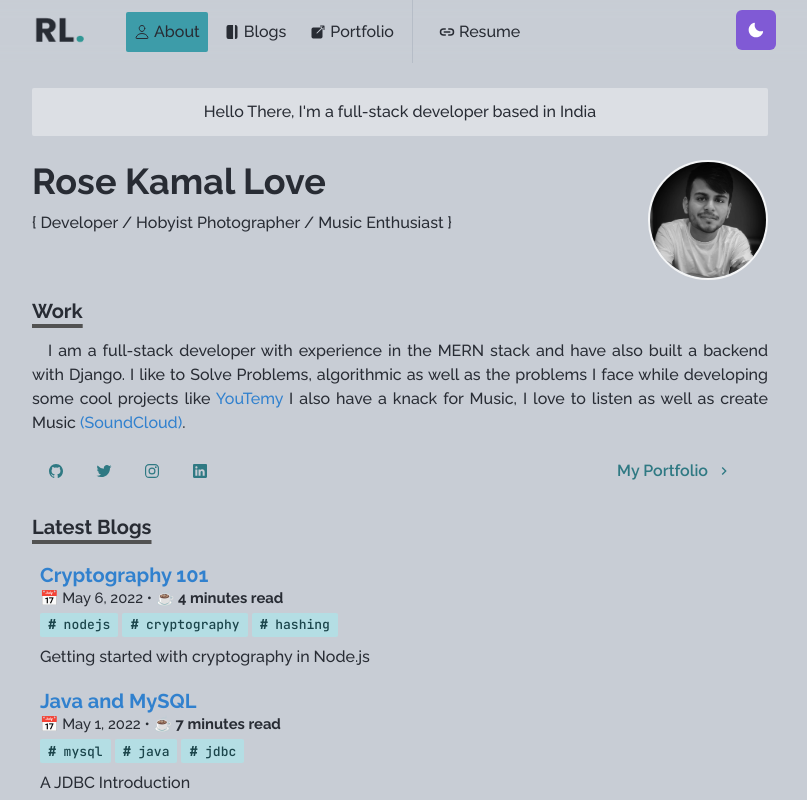
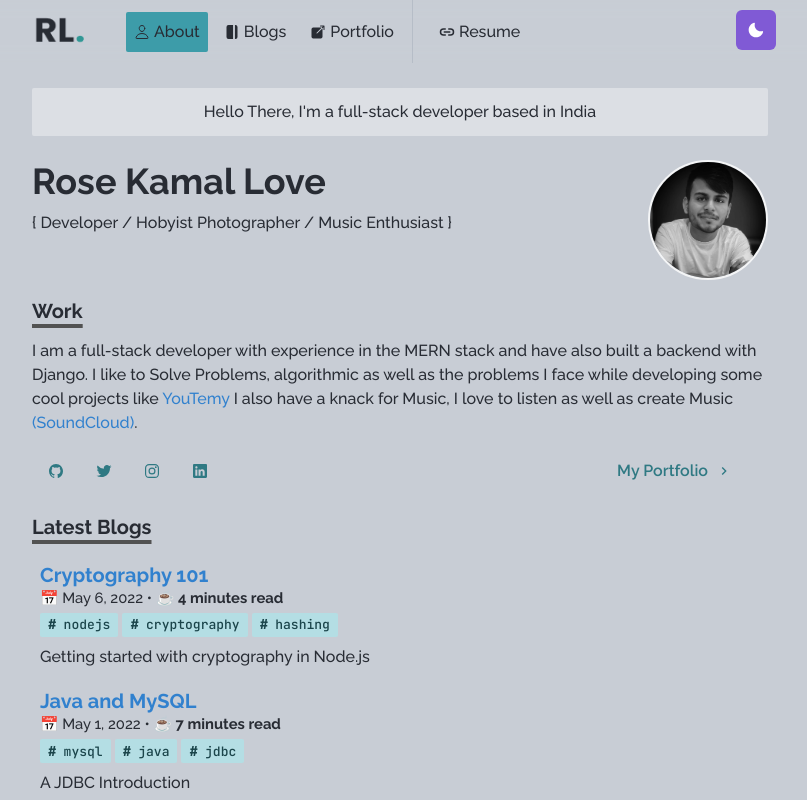
Before and after one commit to rosekamallove/rosekamal.love, a Next.js app: page / in a window 1280 px wide. Shown: the top 800 px of the page, without its empty margins (240-1047 px from the left). Built offline with nearby package versions, Linux system fonts and the light colour scheme.

Commit message:
removed: Paragraph

```diff
--- a/components/paragraph.js
+++ b/components/paragraph.js
@@ -1,8 +1,7 @@
 import styled from '@emotion/styled'
 
 const Paragraph = styled.p`
-  text-align: justify;
-  text-indent: 1em;
+  text-align: left;
 `
 
 export default Paragraph
```
